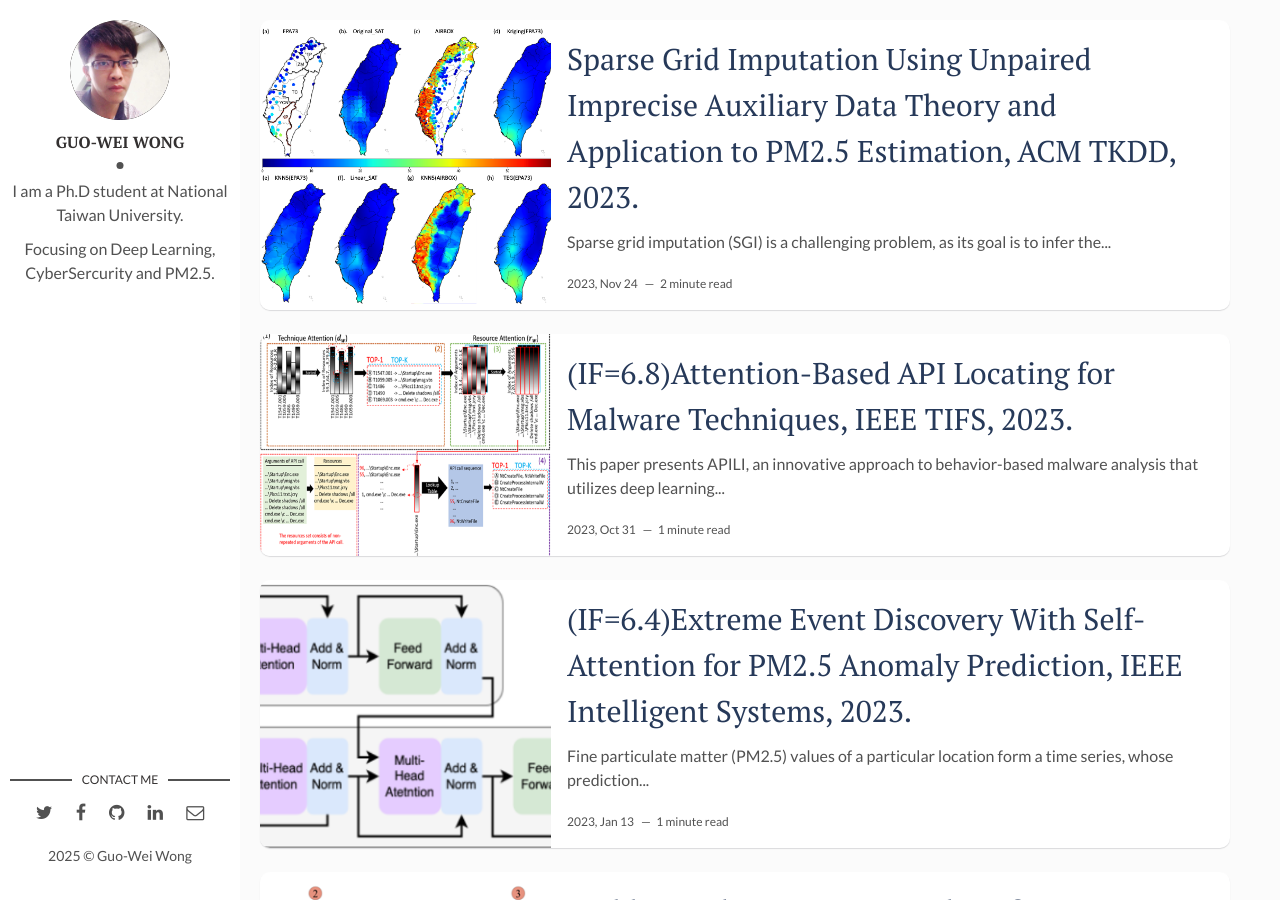
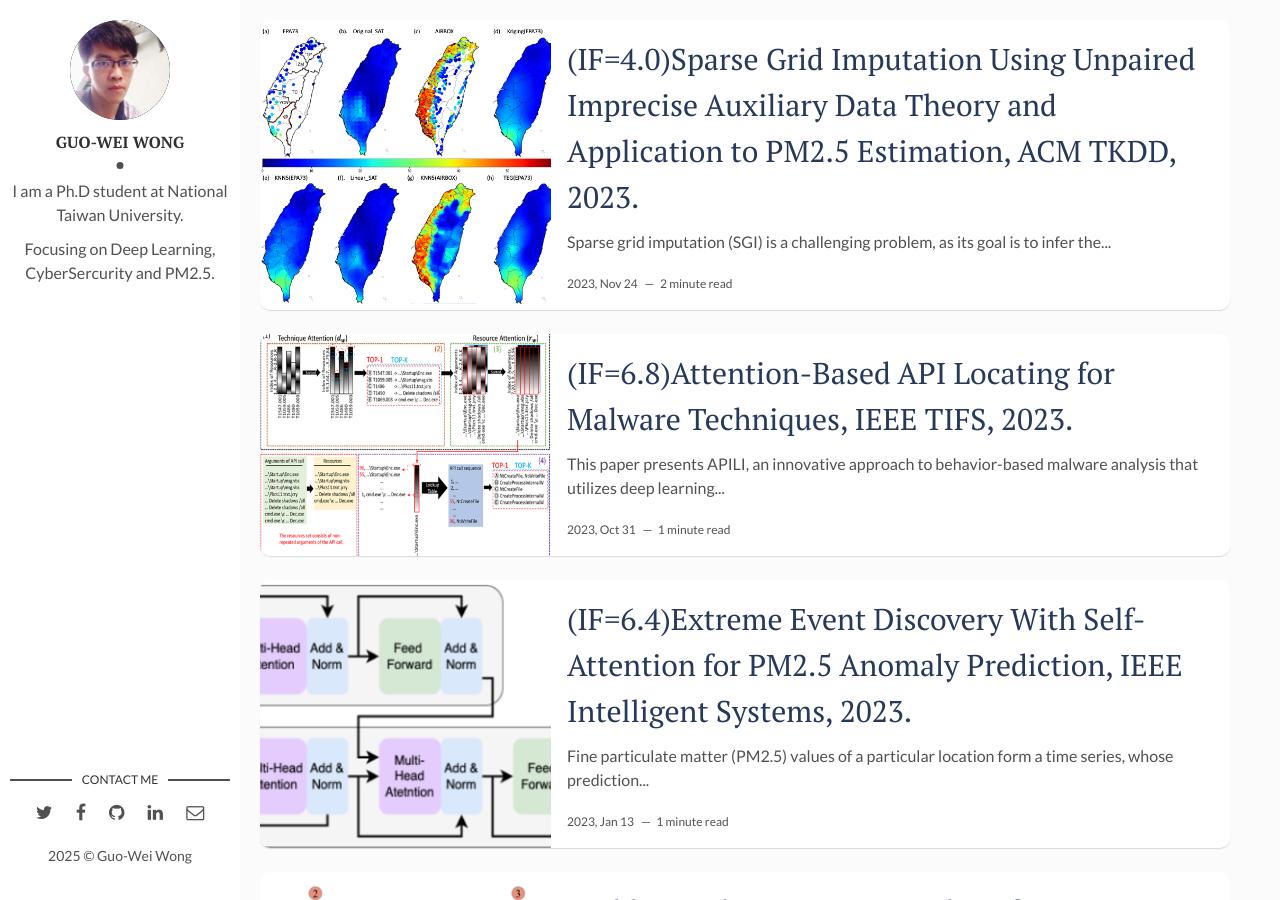
Before and after one commit to Irish-kw/Irish-kw.github.io, a Jekyll site: the page built from index.html, in a window 1280 px wide and 900 px high. Built offline with Jekyll 4.4.1, drawn with Linux system fonts in a browser that asks for light colours; the list of posts is cut into pages by our own code.

Commit message:
Update 2023-11-24-TKDD2023.markdown

```diff
--- a/_posts/2023-11-24-TKDD2023.markdown
+++ b/_posts/2023-11-24-TKDD2023.markdown
@@ -1,6 +1,6 @@
 ---
 layout: post
-title: Sparse Grid Imputation Using Unpaired Imprecise Auxiliary Data Theory and Application to PM2.5 Estimation, ACM TKDD, 2023.
+title: (IF=4.0)Sparse Grid Imputation Using Unpaired Imprecise Auxiliary Data Theory and Application to PM2.5 Estimation, ACM TKDD, 2023.
 date: 2023-11-24 08:00:00 +0800
 description: You’ll find this post in your `_posts` directory. Go ahead and edit it and re-build the site to see your changes. # Add post description (optional)
 img: TKDD2023.png # Add image post (optional)
```
